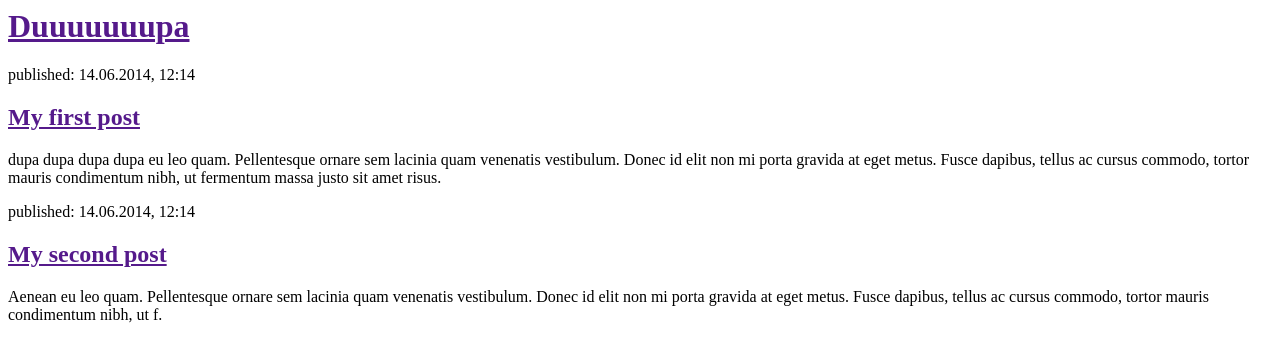
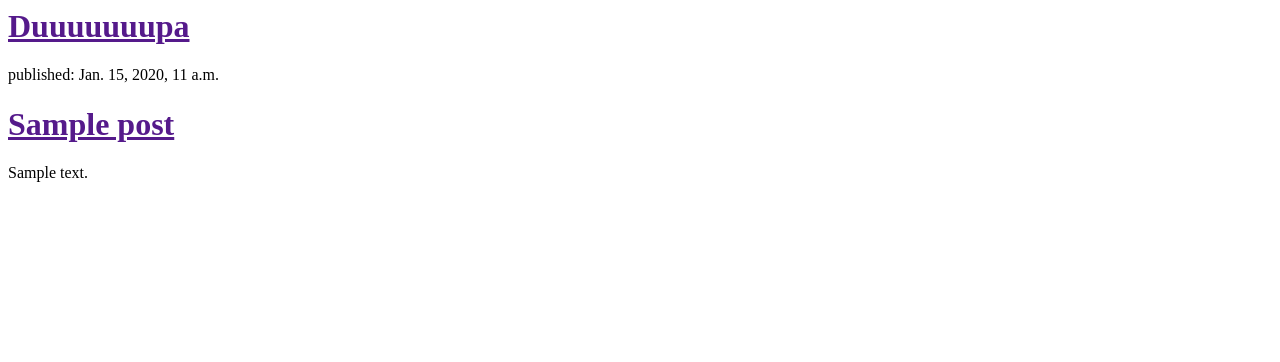
Before and after one commit to Jotpekozak/my-first-blog, a Django app: template blog/templates/blog/post_list.html in a window 1280 px wide. Shown: the top 362 px of the page. Run offline with Django 3.2, Linux system fonts and the light colour scheme; the template is opened without the code that fills it: values that come from a table or form of the project are taken from there, others are empty; tables that the repository leaves empty hold one stand-in row (values such as "Sample post").

Commit message:
Modyfikacja szablonu, by pokazywał posty z bazy danych.

```diff
--- a/blog/templates/blog/post_list.html
+++ b/blog/templates/blog/post_list.html
@@ -1,22 +1,29 @@
 <html>
+
     <head>
+
         <title>Dupa</title>
+
     </head>
+
+
+
     <body>
         <div>
             <h1><a href="">Duuuuuuupa</a></h1>
         </div>
 
-        <div>
-            <p>published: 14.06.2014, 12:14</p>
-            <h2><a href="">My first post</a></h2>
-            <p>dupa dupa dupa dupa eu leo quam. Pellentesque ornare sem lacinia quam venenatis vestibulum. Donec id elit non mi porta gravida at eget metus. Fusce dapibus, tellus ac cursus commodo, tortor mauris condimentum nibh, ut fermentum massa justo sit amet risus.</p>
-        </div>
+        {% for post in posts %}
 
-        <div>
-            <p>published: 14.06.2014, 12:14</p>
-            <h2><a href="">My second post</a></h2>
-            <p>Aenean eu leo quam. Pellentesque ornare sem lacinia quam venenatis vestibulum. Donec id elit non mi porta gravida at eget metus. Fusce dapibus, tellus ac cursus commodo, tortor mauris condimentum nibh, ut f.</p>
-        </div>
+		<div>
+			<p>published: {{ post.published_date }}</p>
+			<h1><a href="">{{ post.title }}</a></h1>
+			<p>{{ post.text|linebreaksbr }}</p>
+		</div>
+
+	{% endfor %}
+
+
     </body>
+
 </html>
--- a/blog/views.py
+++ b/blog/views.py
@@ -1,5 +1,7 @@
 from django.shortcuts import render
-
+from .models import Post
+from django.utils import timezone
 # Create your views here.
 def post_list(request):
-    return render(request, 'blog/post_list.html', {})
+    posts = Post.objects.filter(published_date__lte=timezone.now()).order_by('published_date')
+    return render(request, 'blog/post_list.html', {'posts':posts})
```
